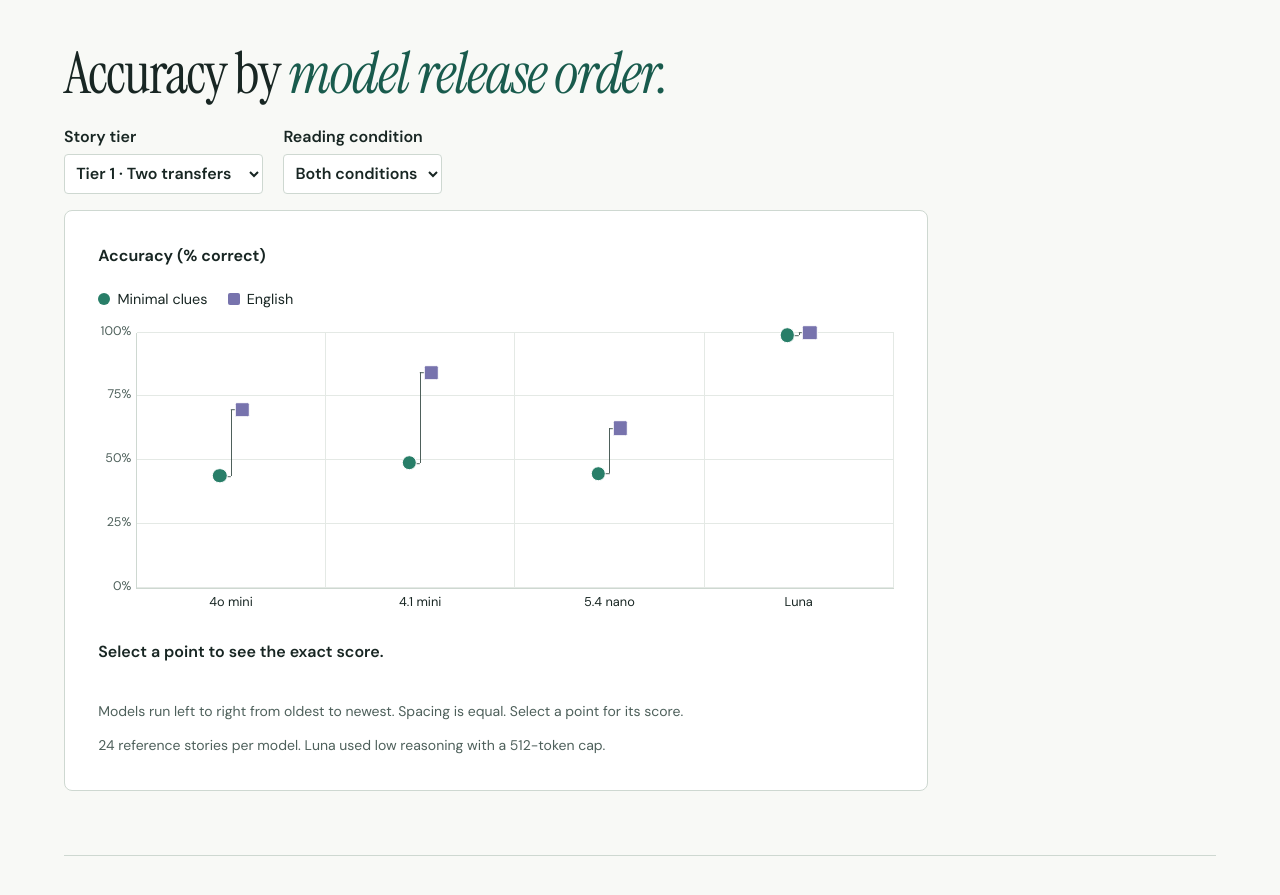
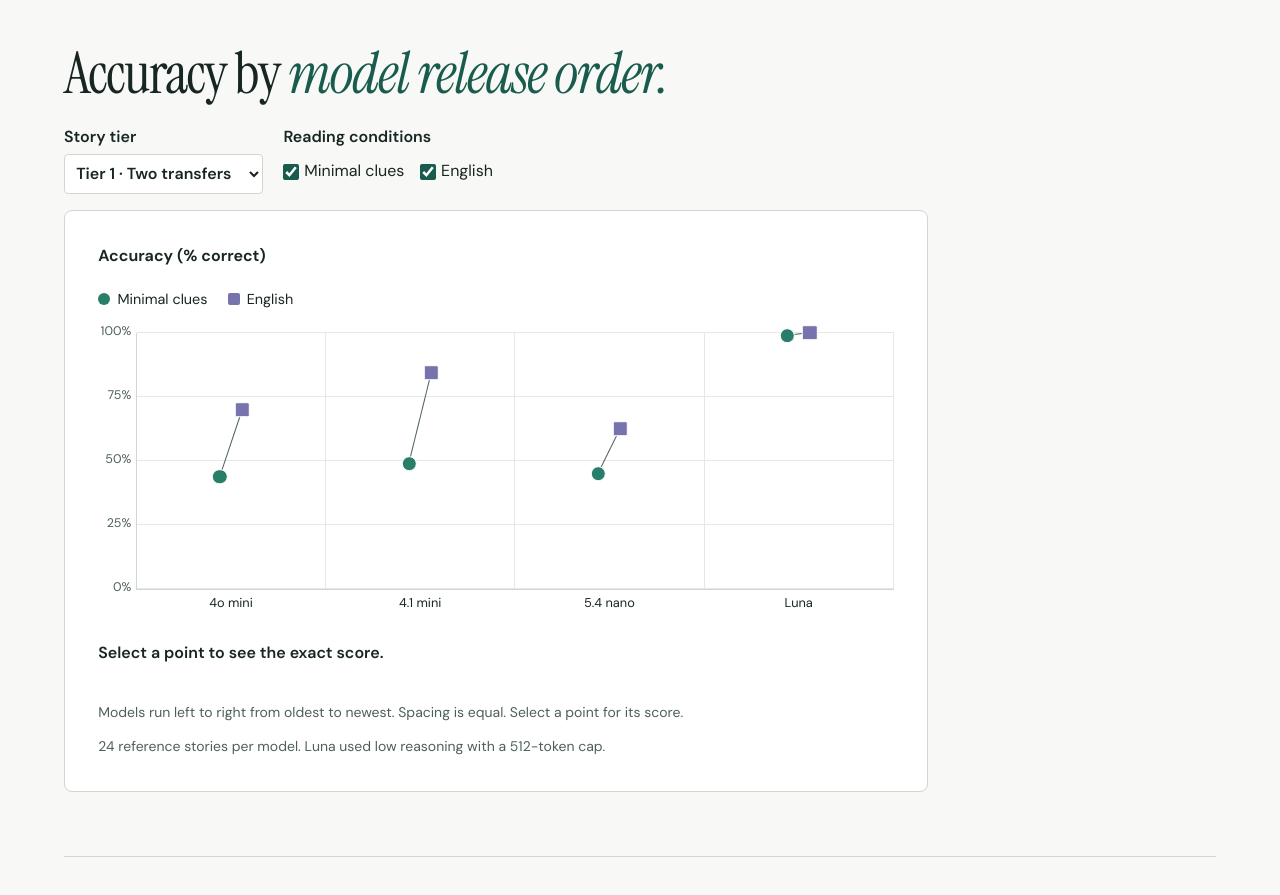
Before and after one commit to fluorine/conlang-reading-bench, a plain HTML site: page docs/index.html in a window 1280 px wide. Shown: the part 1440-2335 px from the top of the page. Drawn offline with Linux system fonts and the light colour scheme.

Commit message:
Use straight score connectors and reading-condition checkboxes

```diff
--- a/docs/accuracy-plot.js
+++ b/docs/accuracy-plot.js
@@ -36,7 +36,7 @@ const models = ["GPT-4o mini", "GPT-4.1 mini", "GPT-5.4 nano", "GPT-6 Luna"];
 const shortNames = ["4o mini", "4.1 mini", "5.4 nano", "Luna"];
 const plot = document.querySelector("#accuracy-overview");
 const tier = document.querySelector("#plot-tier");
-const condition = document.querySelector("#plot-condition");
+const conditions = document.querySelector("#plot-conditions");
 const grid = plot.querySelector(".scatter-grid");
 const detail = plot.querySelector(".scatter-detail");
 const note = plot.querySelector("#scatter-note");
@@ -48,13 +48,13 @@ function render() {
   const isFour = tier.value === "four";
   const questionCount = isFour ? 192 : 96;
   const storyCount = questionCount / 4;
-  const both = condition.value === "both";
-  const selected = both ? Object.keys(conditionNames) : [condition.value];
+  const selected = Array.from(conditions.querySelectorAll("input:checked"), input => input.value);
+  const both = selected.length === 2;
   grid.classList.toggle("paired", both);
   for (const key of Object.keys(conditionNames)) {
     legend.querySelector("." + key).hidden = !selected.includes(key);
   }
-  detail.textContent = "Select a point to see the exact score.";
+  detail.textContent = selected.length ? "Select a point to see the exact score." : "Choose a reading condition to show scores.";
   note.textContent = isFour
     ? "48 four-transfer stories per model. Luna used low reasoning with a 2,048-token cap. Empty columns indicate no published run."
     : "24 reference stories per model. Luna used low reasoning with a 512-token cap.";
@@ -82,8 +82,8 @@ function render() {
       const connector = document.createElement("span");
       connector.className = "scatter-connector";
       connector.setAttribute("aria-hidden", "true");
-      connector.style.bottom = Math.min(scores.minimal, scores.english) + "%";
-      connector.style.height = Math.abs(scores.minimal - scores.english) + "%";
+      connector.style.bottom = (scores.minimal + scores.english) / 2 + "%";
+      connector.style.setProperty("--rise", (scores.minimal - scores.english) / 100);
       column.append(connector);
     }
     for (const key of selected) {
@@ -106,6 +106,6 @@ function render() {
 }
 
 tier.addEventListener("change", render);
-condition.addEventListener("change", render);
+conditions.addEventListener("change", render);
 render();
 plot.hidden = false;
--- a/docs/index.html
+++ b/docs/index.html
@@ -8,8 +8,8 @@
   <meta name="theme-color" content="#f8f9f6" media="(prefers-color-scheme: light)">
   <meta name="description" content="How well can four AI models follow a story in a made-up language? Explore the Conlang Reading Bench pilot, its four test conditions and reproducible scores.">
   <title>Conlang Reading Bench · Stage 1 results</title>
-  <link rel="stylesheet" href="style.css?v=7">
-  <script defer src="accuracy-plot.js?v=3"></script>
+  <link rel="stylesheet" href="style.css?v=8">
+  <script defer src="accuracy-plot.js?v=4"></script>
 </head>
 <body id="top">
   <a class="skip" href="#main">Skip to content</a>
@@ -88,7 +88,11 @@
       <h2 id="accuracy-heading">Accuracy by <em>model release order.</em></h2>
       <div class="scatter-controls">
         <label>Story tier <select id="plot-tier"><option value="two">Tier 1 · Two transfers</option><option value="four">Tier 2 · Four transfers</option></select></label>
-        <label>Reading condition <select id="plot-condition"><option value="both">Both conditions</option><option value="minimal">Minimal clues</option><option value="english">English</option></select></label>
+        <fieldset id="plot-conditions">
+          <legend>Reading conditions</legend>
+          <label><input type="checkbox" value="minimal" checked> Minimal clues</label>
+          <label><input type="checkbox" value="english" checked> English</label>
+        </fieldset>
       </div>
       <figure class="chart scatter">
         <figcaption id="scatter-label">Accuracy (% correct)</figcaption>
--- a/docs/style.css
+++ b/docs/style.css
@@ -121,9 +121,13 @@ h3 { font-size: 1.15rem; line-height: 1.35; margin: 0; letter-spacing: -.02em }
 .scatter-controls { display: flex; flex-wrap: wrap; gap: .75rem 1.25rem; margin-block: 1.4rem 1rem }
 .scatter-controls label { display: grid; gap: .3rem; font-weight: 600 }
 .scatter-controls select { font: inherit; color: var(--ink); background: var(--surface); border: 1px solid var(--line); border-radius: 4px; padding: .45rem }
+.scatter-controls fieldset { min-width: 0; display: flex; flex-wrap: wrap; gap: 0 1rem; align-items: center; padding: 0; margin: 0; border: 0 }
+.scatter-controls legend { padding: 0; font-weight: 600 }
+.scatter-controls fieldset label { display: flex; align-items: center; min-height: 2.5rem; font-weight: 400 }
+.scatter-controls input { width: 1rem; height: 1rem; margin: 0; accent-color: var(--green) }
 .scatter { max-width: 54rem }
 .scatter figcaption { font-weight: 650 }
-.scatter-grid { height: 16rem; margin: 1.4rem 0 3.2rem 2.35rem; position: relative; display: grid; grid-template-columns: repeat(4,minmax(0,1fr)); border-left: 1px solid var(--line); border-bottom: 1px solid var(--line) }
+.scatter-grid { --plot-height: 16rem; --point-offset: .7rem; height: var(--plot-height); box-sizing: content-box; margin: 1.4rem 0 3.2rem 2.35rem; position: relative; display: grid; grid-template-columns: repeat(4,minmax(0,1fr)); border-left: 1px solid var(--line); border-bottom: 1px solid var(--line) }
 .scatter-tick { position: absolute; width: 100%; bottom: var(--y); border-bottom: 1px solid var(--grid) }
 .scatter-tick span { position: absolute; right: calc(100% + .35rem); transform: translateY(-50%); font-size: .78rem; color: var(--muted) }
 .scatter-column { position: relative; border-right: 1px solid var(--grid) }
@@ -136,12 +140,19 @@ h3 { font-size: 1.15rem; line-height: 1.35; margin: 0; letter-spacing: -.02em }
 .scatter-key .english i, .scatter-point.english::before { background: var(--violet); border-radius: 2px }
 .scatter-key .english { color: var(--ink) }
 .paired .scatter-point { width: 1.4rem }
-.paired .minimal { --x: calc(50% - .7rem) }
-.paired .english { --x: calc(50% + .7rem) }
-.scatter-connector { position: absolute; left: 50%; width: 1px; background: var(--muted); pointer-events: none }
-.paired .scatter-point::after { content: ""; position: absolute; top: 50%; width: .7rem; border-top: 1px solid var(--muted); z-index: -1 }
-.paired .minimal::after { left: 50% }
-.paired .english::after { right: 50% }
+.paired .minimal { --x: calc(50% - var(--point-offset)) }
+.paired .english { --x: calc(50% + var(--point-offset)) }
+.scatter-connector {
+  --dx: calc(2 * var(--point-offset));
+  --dy: calc(var(--rise) * var(--plot-height));
+  position: absolute;
+  left: 50%;
+  width: hypot(var(--dx), var(--dy));
+  height: 1px;
+  transform: translate(-50%, 50%) rotate(atan2(var(--dy), var(--dx)));
+  background: var(--muted);
+  pointer-events: none;
+}
 .scatter-point:focus-visible { outline: 2px solid var(--ink); outline-offset: -2px; z-index: 1 }
 .scatter-detail { min-height: 3em; margin: 0; color: var(--ink); font-weight: 600 }
 @media (forced-colors: active) {
```
